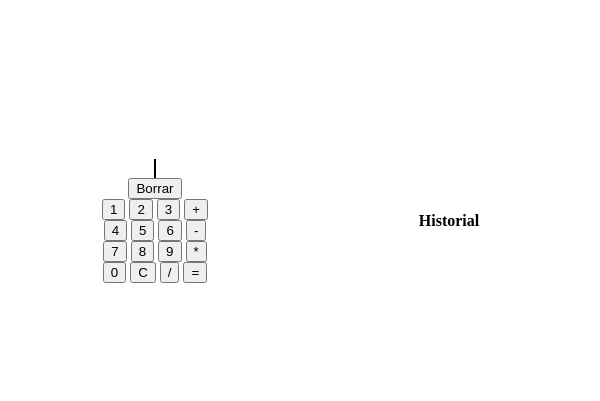
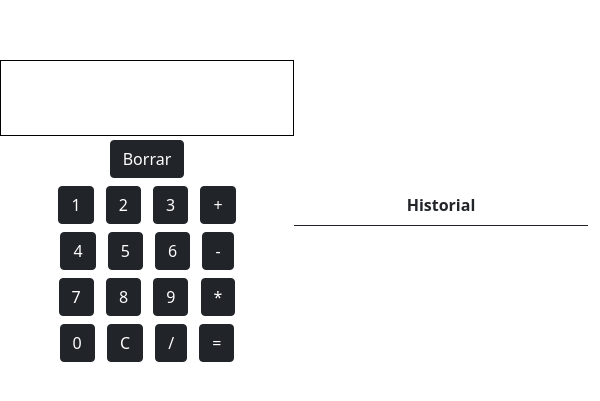
Before and after one commit to IgnacioMC20/calculadora-electron, an Electron app: page index.html in a window 600 px wide. Shown: the part 167-568 px from the top of the page. Drawn offline with nearby package versions, Linux system fonts and the light colour scheme.

Commit message:
style added

```diff
--- a/index.html
+++ b/index.html
@@ -5,45 +5,46 @@
     <meta http-equiv="X-UA-Compatible" content="IE=edge">
     <meta name="viewport" content="width=device-width, initial-scale=1.0">
     <title>Calculadora</title>
+    <link href="https://cdn.jsdelivr.net/npm/bootstrap@5.0.2/dist/css/bootstrap.min.css" rel="stylesheet" integrity="sha384-EVSTQN3/azprG1Anm3QDgpJLIm9Nao0Yz1ztcQTwFspd3yD65VohhpuuCOmLASjC" crossorigin="anonymous">
     <link rel="stylesheet" href="styles.css">
 </head>
 <body>
     <div class="d-flex all-space-main">
         <div class="d-flex all-space" style="flex-direction: column;">
-            <div>
-                <span style="width: 100%;" class="border-dev"><span id="resultado"></span></span>
+            <div class="border-dev" style="width: 100%; height: 10%;">
+                <h5 class="card-title text-center"><span id="resultado"></span></h5>
             </div>
-            <button onclick="erase()">Borrar</button>
+            <button class="btn btn-dark m-1" onclick="erase()">Borrar</button>
             <div style="flex-direction: row;">
-                <button onclick="clickSelector(1)" id="btn1">1</button>
-                <button onclick="clickSelector(2)" id="btm2">2</button>
-                <button onclick="clickSelector(3)" id="btn3">3</button>
-                <button onclick="clickSelector('+')" id="btnSuma">+</button>
+                <button class="btn btn-dark m-1" onclick="clickSelector(1)" id="btn1">1</button>
+                <button class="btn btn-dark m-1" onclick="clickSelector(2)" id="btm2">2</button>
+                <button class="btn btn-dark m-1" onclick="clickSelector(3)" id="btn3">3</button>
+                <button class="btn btn-dark m-1" onclick="clickSelector('+')" id="btnSuma">+</button>
             </div>
             <div style="flex-direction: row;">
-                <button onclick="clickSelector(4)" id="btn4">4</button>
-                <button onclick="clickSelector(5)" id="btn5">5</button>
-                <button onclick="clickSelector(6)" id="btn6">6</button>
-                <button onclick="clickSelector('-')" id="btnResta">-</button>
+                <button class="btn btn-dark m-1" onclick="clickSelector(4)" id="btn4">4</button>
+                <button class="btn btn-dark m-1" onclick="clickSelector(5)" id="btn5">5</button>
+                <button class="btn btn-dark m-1" onclick="clickSelector(6)" id="btn6">6</button>
+                <button class="btn btn-dark m-1" onclick="clickSelector('-')" id="btnResta">-</button>
             </div>
             <div style="flex-direction: row;">
-                <button onclick="clickSelector(7)" id="btn7">7</button>
-                <button onclick="clickSelector(8)" id="btn8">8</button>
-                <button onclick="clickSelector(9)" id="btn9">9</button>
-                <button onclick="clickSelector('*')" id="btnMulti">*</button>
+                <button class="btn btn-dark m-1" onclick="clickSelector(7)" id="btn7">7</button>
+                <button class="btn btn-dark m-1" onclick="clickSelector(8)" id="btn8">8</button>
+                <button class="btn btn-dark m-1" onclick="clickSelector(9)" id="btn9">9</button>
+                <button class="btn btn-dark m-1" onclick="clickSelector('*')" id="btnMulti">*</button>
             </div>
             <div style="flex-direction: row;">
-                <button onclick="clickSelector(0)" id="btn0">0</button>
-                <button onclick="clearValues()" id="btnDivi">C</button>
-                <button onclick="clickSelector('/')" id="btnDivi">/</button>
-                <button onclick="clickSelector('=')" id="btnDivi">=</button>
+                <button class="btn btn-dark m-1" onclick="clickSelector(0)" id="btn0">0</button>
+                <button class="btn btn-dark m-1" onclick="clearValues()" id="btnDivi">C</button>
+                <button class="btn btn-dark m-1" onclick="clickSelector('/')" id="btnDivi">/</button>
+                <button class="btn btn-dark m-1" onclick="clickSelector('=')" id="btnDivi">=</button>
             </div>
         </div>
         <div class="d-flex all-space">
-            <table id="myTable">
+            <table class="table" id="myTable">
                 <thead>
                   <tr>
-                    <th>Historial</th>
+                    <th scope="col" class="text-center">Historial</th>
                   </tr>
                 </thead>
                 <tbody>
--- a/index.js
+++ b/index.js
@@ -1,5 +1,5 @@
 
-
+alert('Instrucciones: \n 1. realizar una operacion ingresando un numero, despues un operador (+, -, /, *), despues otro numero y darle click al boton de igual \n 2. El resultado se va a borrar 2.5 segundos despues pero aparecera en el historial \n \n Nota: El boton de borrar se puede usar antes de darle click al boton de igual y para limpiar todo darle click al boton C')
 const $ = selector => document.querySelector(selector);
 
 const resultado = $('#resultado')
@@ -33,6 +33,9 @@ const clickSelector = (value) => {
         addRow(resultado.innerText)
         console.log('igual')
         equal = true
+        setTimeout(() => {
+            clearValues()
+        }, 2500)
         return
     }
 }
@@ -41,7 +44,7 @@ const clickSelector = (value) => {
 // agregar valor al span del resultado
 const addValue = (value) => {
     isNaN( value )
-    ? resultado.innerText += ` ${value} `
+    ? resultado.innerText += ` ${value} `
     : resultado.innerText += value
 }
 
--- a/main.js
+++ b/main.js
@@ -2,8 +2,8 @@ const { app, BrowserWindow } = require('electron')
 
 const createWindow = () => {
   const ventana = new BrowserWindow({
-    width: 300,
-    height: 300
+    width: 600,
+    height: 600
   })
   ventana.loadFile('index.html')
 }
```
